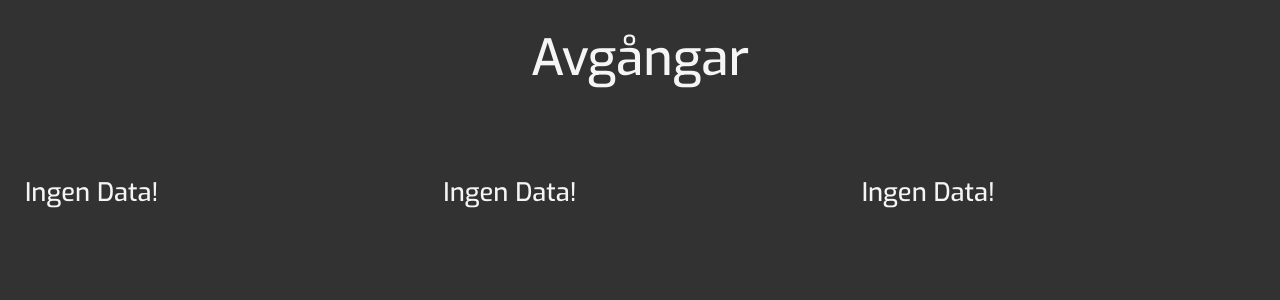
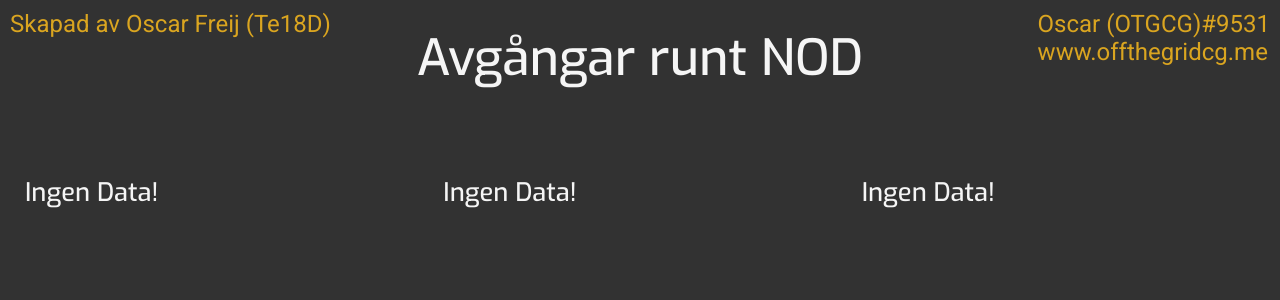
Before and after one commit to OscarFreij/SSIS_Lokaltrafik_Display, a PHP site: page / in a window 1280 px wide. Shown: the top 300 px of the page. Run offline with PHP 8.4, Linux system fonts and the light colour scheme; data that the repository does not hold is empty.

Commit message:
Fixed title and added credits to page

```diff
--- a/public_html/callback.php
+++ b/public_html/callback.php
@@ -16,7 +16,7 @@ else
 {
     ?>
     <div id="pageTitel">
-        Avgångar
+        Avgångar runt NOD
     </div>
     <?php
     foreach (explode(',',$_GET['id']) as $key => $id)
--- a/public_html/index.php
+++ b/public_html/index.php
@@ -4,7 +4,7 @@
     <meta charset="UTF-8">
     <meta http-equiv="X-UA-Compatible" content="IE=edge">
     <meta name="viewport" content="width=device-width, initial-scale=1.0">
-    <title>Document</title>
+    <title>SSIS_LD - Avgångar runt NOD</title>
 
     <link rel="preconnect" href="https://fonts.googleapis.com">
     <link rel="preconnect" href="https://fonts.gstatic.com" crossorigin>
@@ -15,6 +15,14 @@
     <link rel="stylesheet" href="static/css/master.css">
 </head>
 <body>
+    <div id="credits-1">
+        Skapad av Oscar Freij (Te18D)
+    </div>
+    <div id="credits-2">
+        Oscar (OTGCG)#9531
+        <br>
+        www.offthegridcg.me
+    </div>
     <div id="dataBox">
 
     </div>
--- a/public_html/static/css/master.css
+++ b/public_html/static/css/master.css
@@ -6,6 +6,25 @@ body
     color: whitesmoke;
 }
 
+#credits-1
+{
+    position: absolute;
+    top: 10px;
+    left: 10px;
+    font-size: 1.5em;
+    font-family: 'Roboto';
+    color: goldenrod;
+}
+
+#credits-2
+{
+    position: absolute;
+    top: 10px;
+    right: 10px;
+    font-size: 1.5em;
+    font-family: 'Roboto';
+    color: goldenrod;
+}
 
 #pageTitel
 {
--- a/public_html/static/js/main.js
+++ b/public_html/static/js/main.js
@@ -13,7 +13,6 @@ function GetData() {
           console.log('status: ' + textStatus + ' | collection: ' + idArray[0]);
           $("#dataBox").empty();
           $("#dataBox").append(data);
-          $("title").text("SSIS_LD:"+idArray[0]);
           idArray.push(idArray.shift());
     });
 }
```
